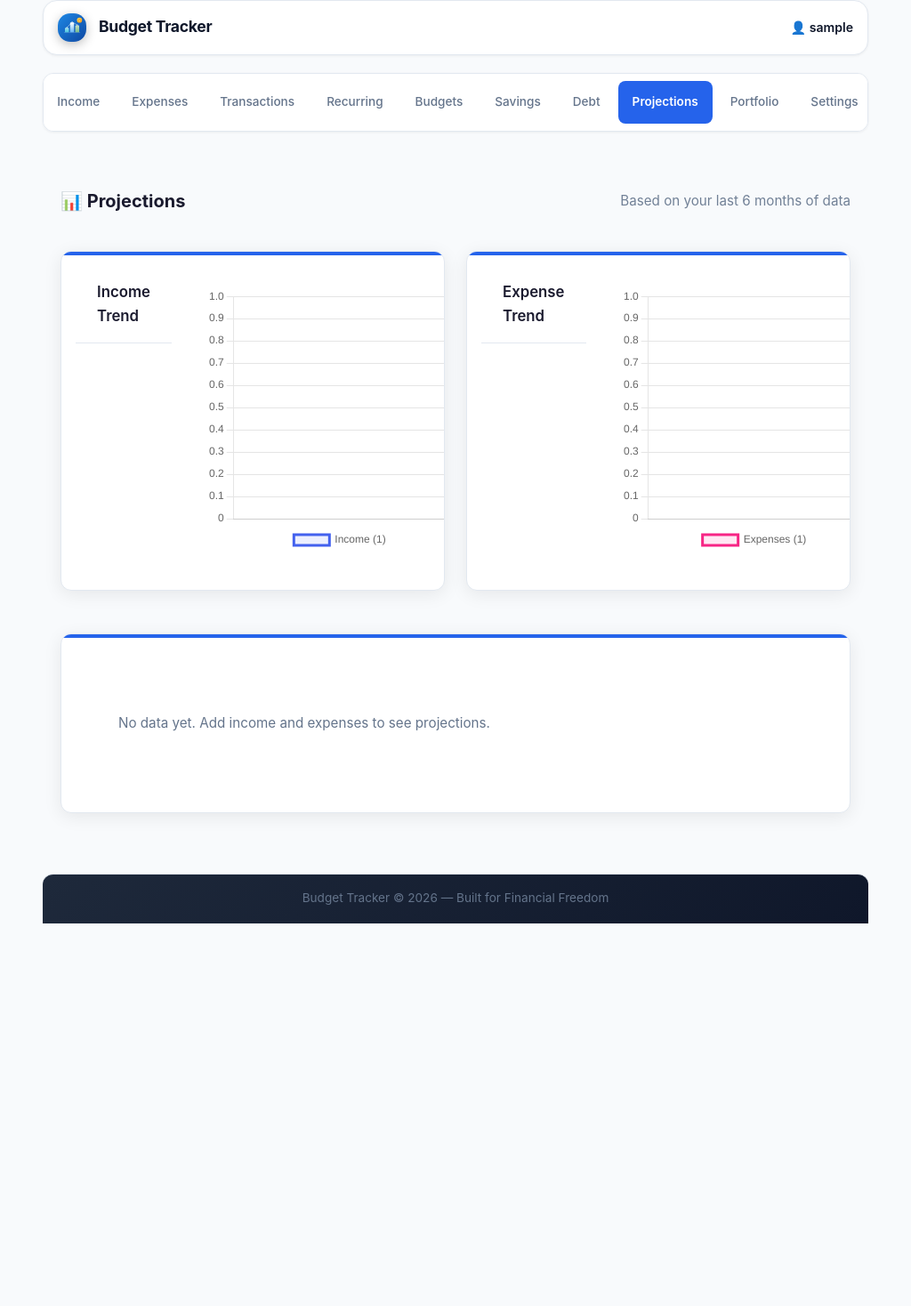
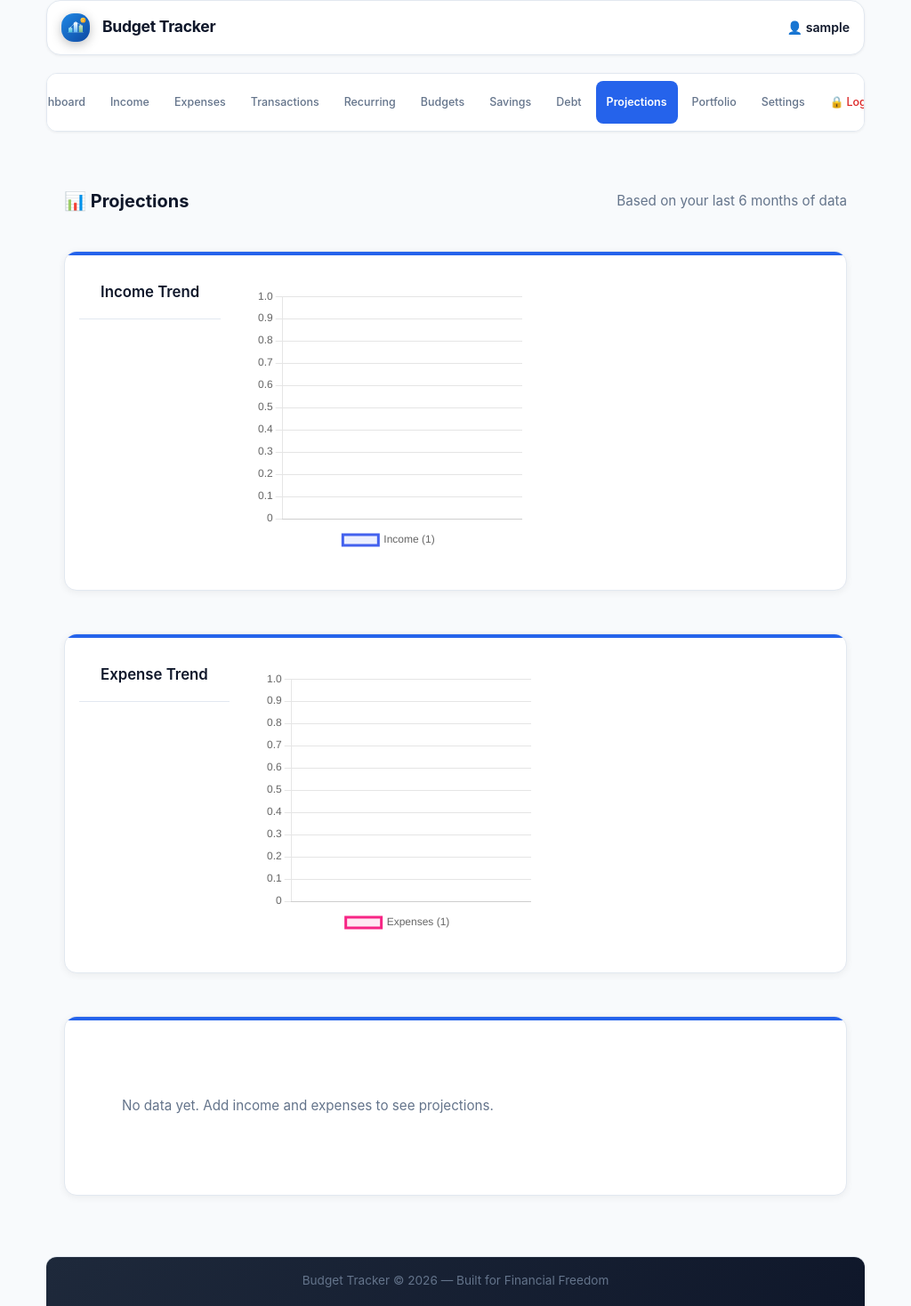
Before and after one commit to akoladegrace237-star/Budget-Tracker, a Flask app: page /projections in a window 1024 px wide. Shown: the whole page at 89% size. Before the commit the page ends 1038 px from the top, so only its background shows below. Run offline with Flask 3, Linux system fonts and the light colour scheme; the visitor is signed in with stand-in values (Sample User, id 1); data that the repository does not hold is empty; some libraries are stand-ins or nearby versions.

Commit message:
Fix projections display, add CSS var aliases, tablet responsive layout

```diff
--- a/static/css/style.css
+++ b/static/css/style.css
@@ -420,6 +420,22 @@ body:not(:has(.navbar)) .auth-page { min-height: 100vh; }
   --danger-color:    #dc2626;
   --danger-light:    rgba(220,38,38,.10);
   --success-color:   #16a34a;
+
+  /* ── Aliases for legacy class usage (projections, etc.) ── */
+  --card-bg:   #ffffff;
+  --radius:    14px;
+  --shadow:    0 2px 8px rgba(0,0,0,.06);
+  --border:    #e2e8f0;
+  --bg:        #f8fafc;
+  --dark:      #0f172a;
+  --text:      #0f172a;
+  --text-muted:#64748b;
+  --primary:   #2563EB;
+  --secondary: #7c3aed;
+  --success:   #16a34a;
+  --danger:    #dc2626;
+  --warning:   #d97706;
+  --light-bg:  #f8fafc;
 }
 
 body {
@@ -950,6 +966,48 @@ footer {
 .collapse-form        { display: none; }
 .collapse-form.open   { display: block; }
 
+/* ═══ TABLET (769px – 1024px) ══════════════════
+   Tabs are visible; bottom nav is hidden.
+   Two-column grids, compact cards.
+   ════════════════════════════════════════════ */
+@media (min-width: 769px) and (max-width: 1024px) {
+  .container#mainApp { padding: 0 20px; }
+
+  /* Tabs: smaller text so they all fit */
+  .tab-btn { padding: 7px 12px; font-size: 0.78rem; }
+
+  /* Summary cards: 3 across on tablet */
+  .summary-cards { grid-template-columns: repeat(3, 1fr) !important; gap: 12px !important; }
+
+  /* Charts grid: always single column on tablet to avoid overflow */
+  .charts-grid { grid-template-columns: 1fr !important; }
+
+  /* Net worth hero a touch smaller */
+  .net-worth-hero { padding: 16px 20px !important; }
+  .nw-amount      { font-size: 2rem !important; }
+
+  /* Goals 3 columns */
+  .goals-grid { grid-template-columns: repeat(3, 1fr); }
+
+  /* Debt cards side by side */
+  .debt-cards { display: grid; grid-template-columns: 1fr 1fr; gap: 14px; }
+
+  /* Payoff debt list two-col */
+  .payoff-debt-list { display: grid; grid-template-columns: 1fr 1fr; gap: 12px; }
+
+  /* Ensure tables don't overflow */
+  .table-responsive { overflow-x: auto; -webkit-overflow-scrolling: touch; }
+  .data-table { min-width: 500px; }
+}
+
+/* ─── Ensure charts-grid stacks on mobile too ── */
+@media (max-width: 768px) {
+  .charts-grid { grid-template-columns: 1fr !important; }
+  .table-responsive { overflow-x: auto; -webkit-overflow-scrolling: touch; }
+  .data-table { min-width: 400px; }
+}
+
+
 .grid-form { display: grid; grid-template-columns: repeat(auto-fill, minmax(200px, 1fr)); gap: 16px; align-items: end; }
 .grid-form .form-group      { display: flex; flex-direction: column; gap: 6px; }
 .grid-form .form-group-wide { grid-column: 1 / -1; }
--- a/templates/projections.html
+++ b/templates/projections.html
@@ -39,6 +39,7 @@
 <div class="card">
     <div class="card-header"><h2>Summary Table</h2></div>
     <div class="card-body">
+        <div class="table-responsive">
         <table class="data-table">
             <thead>
                 <tr><th>Month</th><th>Income</th><th>Expenses</th><th>Net</th></tr>
@@ -57,6 +58,7 @@
                 {% endfor %}
             </tbody>
         </table>
+        </div>
     </div>
 </div>
 {% else %}
```
